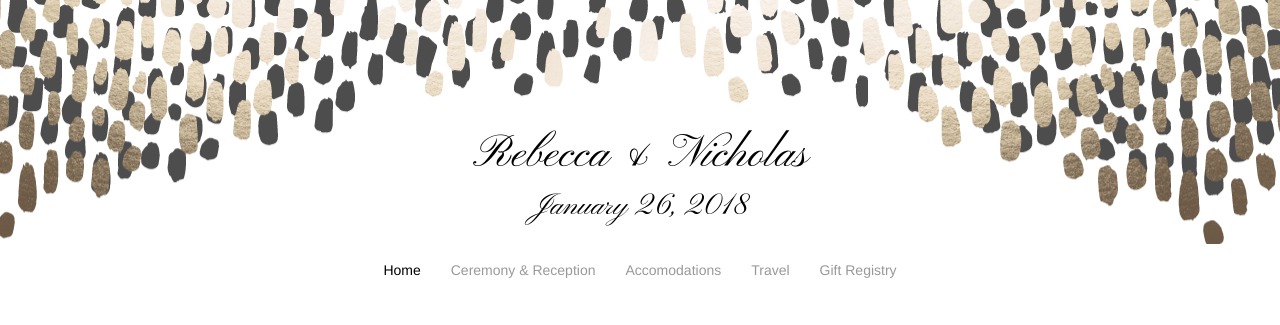
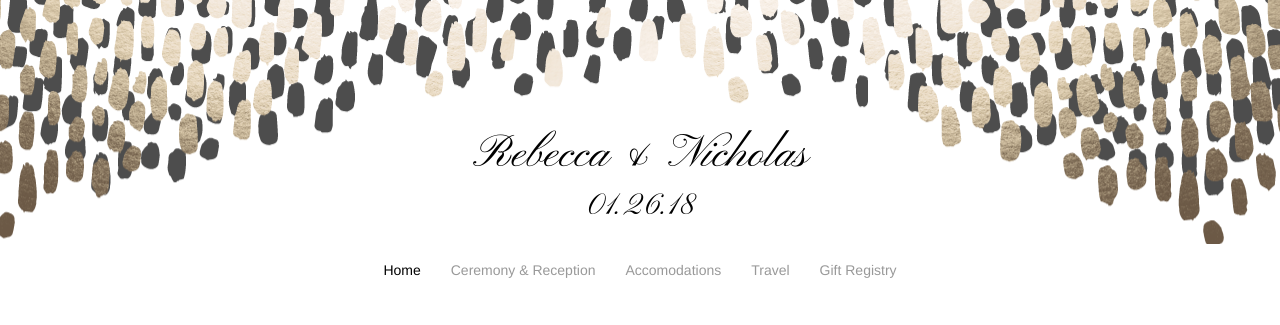
Before and after one commit to fmarvez/linaresburrowswedding, a PHP site: page /index.php in a window 1280 px wide. Shown: the top 325 px of the page. Run offline with PHP 8.4, Linux system fonts and the light colour scheme; some libraries are stand-ins or nearby versions.

Commit message:
date format

```diff
--- a/includes/header.php
+++ b/includes/header.php
@@ -28,7 +28,7 @@
                     <span class="m-hero-text" style="margin-bottom: 10px !important">Rebecca &amp; Nicholas<span/>
                 </h1>
                 <h2 style="margin-bottom: -10px !important">
-                    January 26, 2018
+                    01.26.18
                 </h2>
             </div>
         </div>
```
